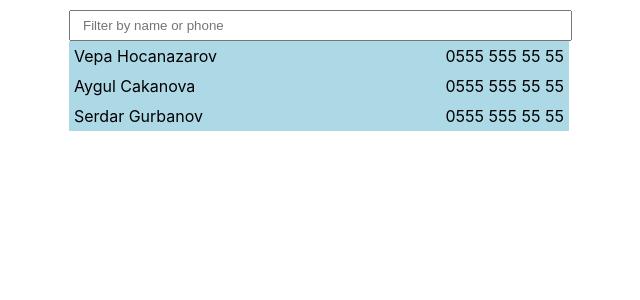
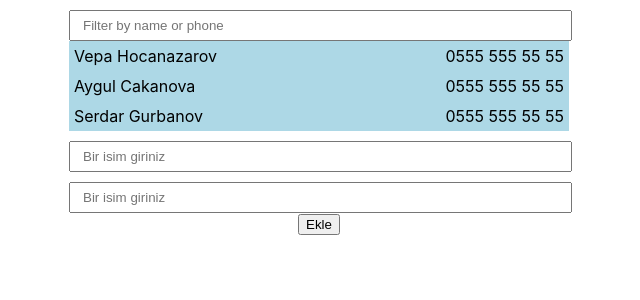
Before and after one commit to VepaHocanazarov/React-Egtimi-Section--4--uygulama-projesi, a React (Create React App) app: page / in a window 1280 px wide. Shown: the top 300 px of the page, without its empty margins (321-961 px from the left). Built offline with nearby package versions, Linux system fonts and the light colour scheme.

Commit message:
Komponentlerin Eklenmesi

```diff
--- a/src/App.css
+++ b/src/App.css
@@ -1,5 +1,8 @@
 .App {
   text-align: center;
+
+  width: 500px;
+  margin: 0 auto;
 }
 
 .App-logo {
--- a/src/Contacts.js
+++ b/src/Contacts.js
@@ -1,6 +1,7 @@
 
 import React, { Component } from 'react'
 import List from './List';
+import Form from './Form';
 
 class Contacts extends Component {
   render() {
@@ -8,6 +9,7 @@ class Contacts extends Component {
       <div>
 
         <List/>
+        <Form/>
 
       </div>
     )
--- a/src/Form.js
+++ b/src/Form.js
@@ -1,9 +1,16 @@
 import React, { Component } from 'react'
 
- class Form extends Component {
+class Form extends Component {
   render() {
     return (
       <div>
+
+        <form>
+          <input name='name' id='name' placeholder='Bir isim giriniz' />
+          <br />
+          <input name='name' id='name' placeholder='Bir isim giriniz' />
+          <button>Ekle</button>
+        </form>
 
       </div>
     )
--- a/src/List.css
+++ b/src/List.css
@@ -1,8 +1,6 @@
 
 .ListArea{
 
-    width: 500px;
-    margin: 0 auto;
 
 }
 
@@ -13,6 +11,8 @@ input{
     text-indent: 10px ;
     width: 99%;
 }
+
+
 
 .list li{
     padding: 5px;
```
